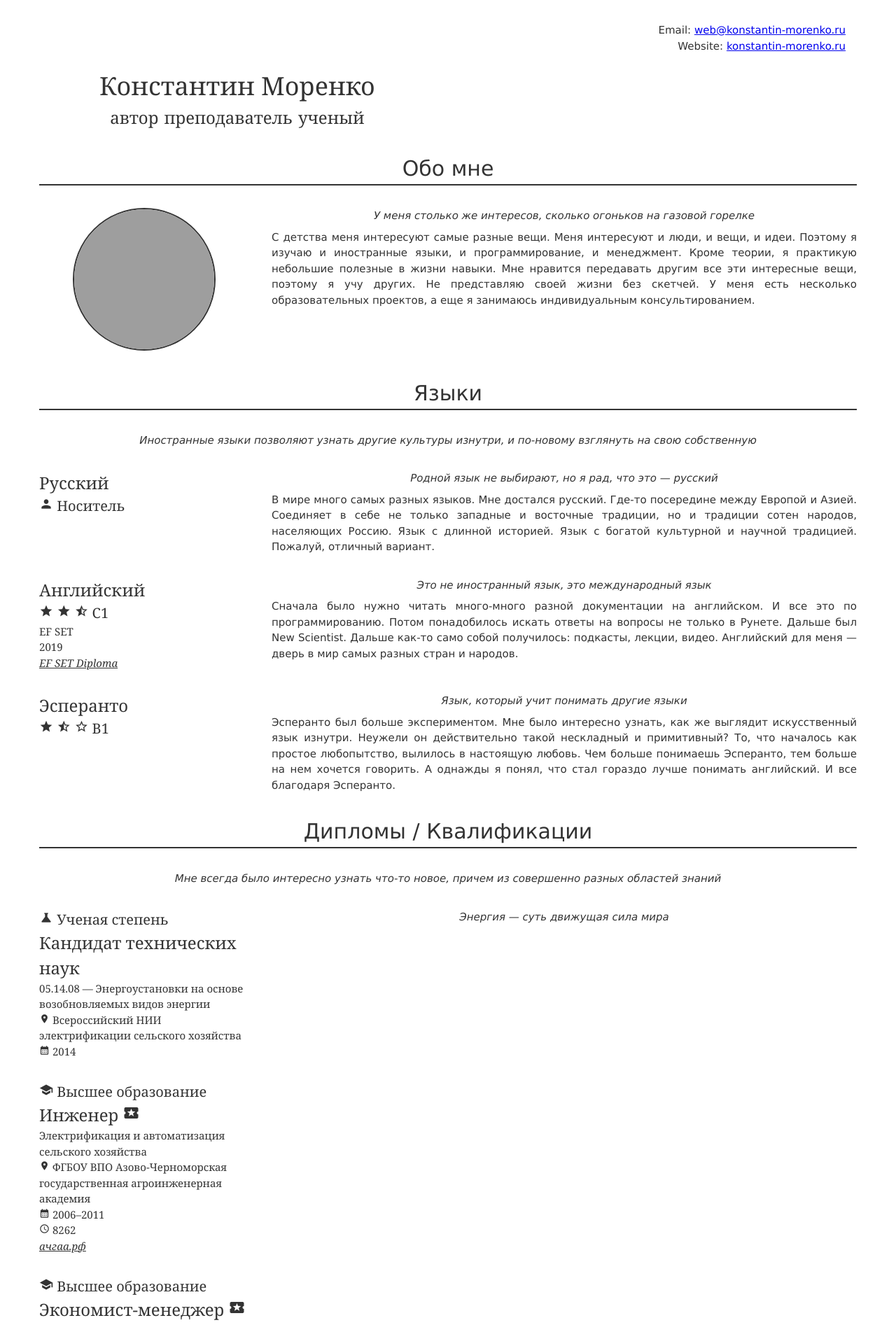
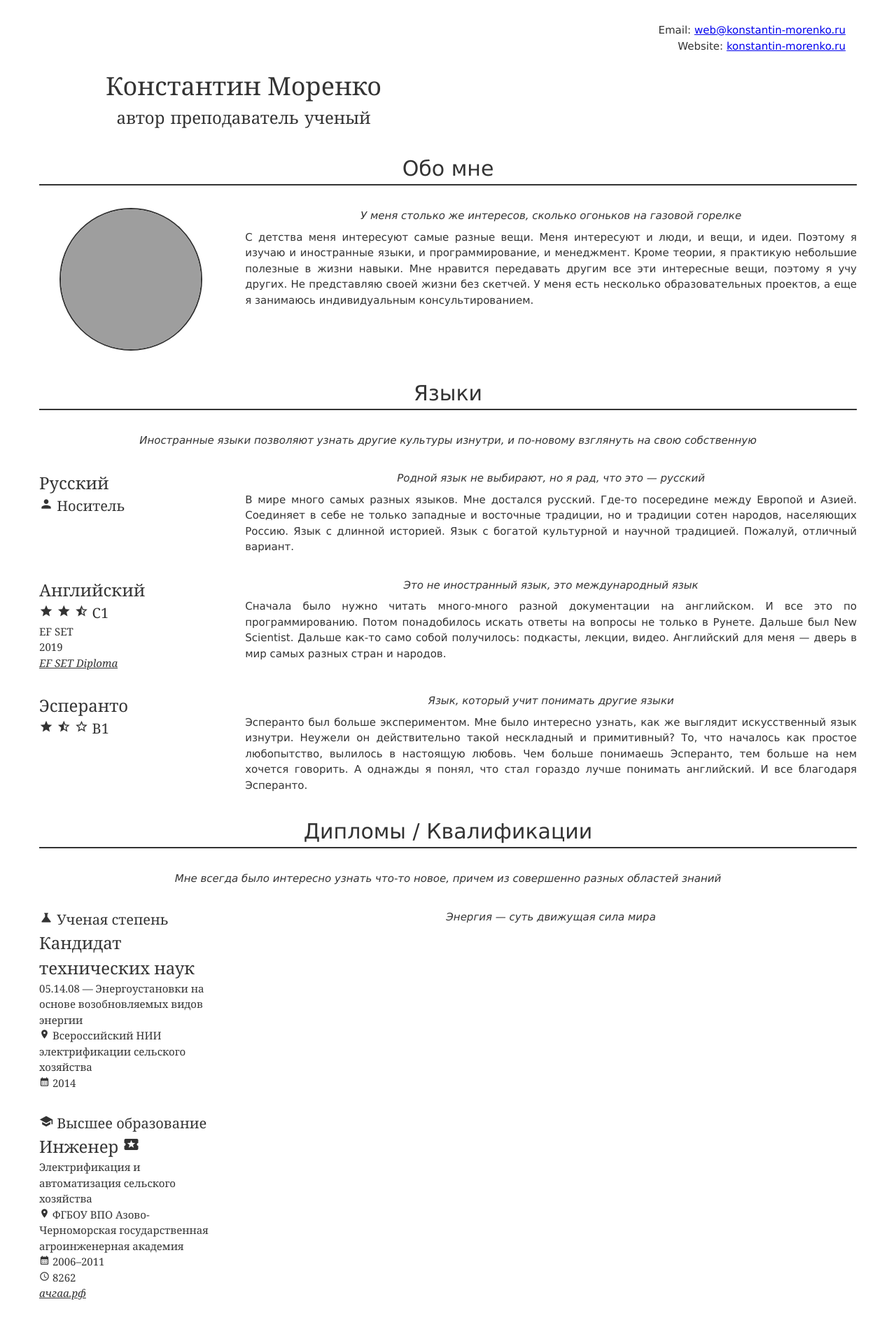
Before and after one commit to konstantin-morenko/jresume, a Jekyll site: the page built from index.md, in a window 1280 px wide. Shown: the top 1893 px of the page at 70% size. Built offline with Jekyll 4.4.1, drawn with Linux system fonts in a browser that asks for light colours; grey boxes are pictures that could not be loaded.

Commit message:
Grow/Shring Flexbox

```diff
--- a/css/main.scss
+++ b/css/main.scss
@@ -39,7 +39,7 @@ body {
     margin: $margin*2 0;
     .leftside {
 	font-family: $fonts-header;
-	flex: 0 0 300px;
+	flex: 1 0.5 200px;
 	padding-right: $margin;
 	.name {
 	    font-size: 24px;
@@ -55,7 +55,7 @@ body {
 	}
     }
     .rightside {
-	flex-basis: 100%;
+	flex: 1 1 100%;
 	padding-left: $margin;
 	.quote {
 	    font-style: italic;
```
